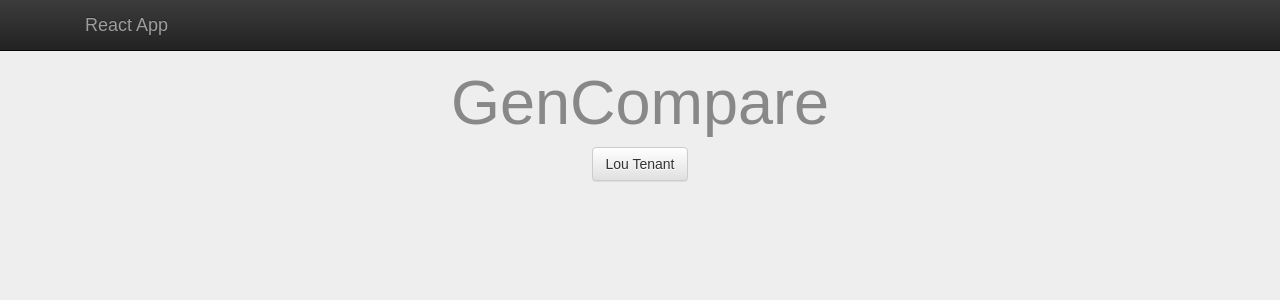
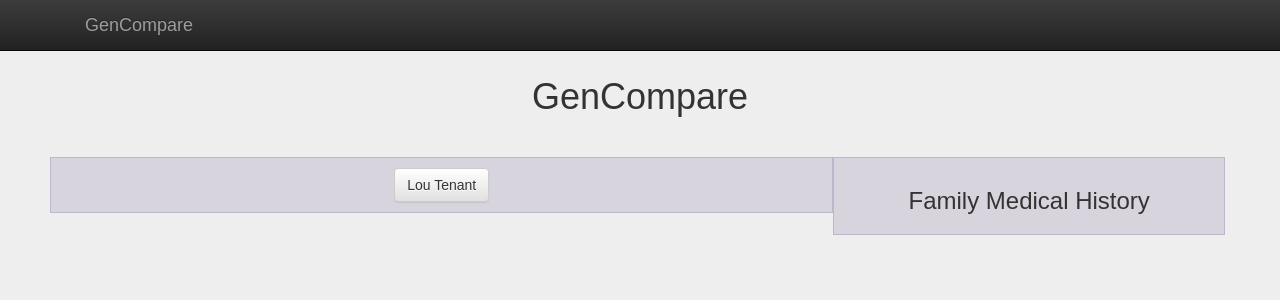
Before and after one commit to eastcoastcoder/ReactHackIL, a React (Create React App) app: page / in a window 1280 px wide. Shown: the top 300 px of the page. Built offline with nearby package versions, Linux system fonts and the light colour scheme.

Commit message:
css and html changes

```diff
--- a/src/App.js
+++ b/src/App.js
@@ -1,6 +1,6 @@
 import React, { Component } from 'react';
 import './App.css';
-import { Navbar, Jumbotron, Button, ButtonToolbar, Grid } from 'react-bootstrap';
+import { Navbar, Button, ButtonToolbar, Grid, PageHeader} from 'react-bootstrap';
 import 'bootstrap/dist/css/bootstrap.css';
 import 'bootstrap/dist/css/bootstrap-theme.css';
 
@@ -12,36 +12,19 @@ class App extends Component {
           <Grid>
             <Navbar.Header>
               <Navbar.Brand>
-                <a href="/">React App</a>
+                <a href="/">GenCompare</a>
               </Navbar.Brand>
-              <Navbar.Toggle />
+              <Navbar.Toggle/>
             </Navbar.Header>
           </Grid>
         </Navbar>
-        <Jumbotron>
+
+		<PageHeader>GenCompare</PageHeader>
           <Grid>
-            <h1 id = 'title'>GenCompare</h1>
               <ButtonToolbar id = 'buttons'>
-                {/* Provides extra visual weight and identifies the primary action in a set of buttons */}
-                <Button bsStyle="primary">Primary</Button>
-
-                {/* Indicates a successful or positive action */}
-                <Button bsStyle="success">Success</Button>
-
-                {/* Contextual button for informational alert messages */}
-                <Button bsStyle="info">Info</Button>
-
-                {/* Indicates caution should be taken with this action */}
-                <Button bsStyle="warning">Warning</Button>
-
-                {/* Indicates a dangerous or potentially negative action */}
-                <Button bsStyle="danger">Danger</Button>
-
-                {/* Deemphasize a button by making it look like a link while maintaining button behavior */}
-                <Button bsStyle="link">Link</Button>
               </ButtonToolbar>
           </Grid>
-        </Jumbotron>
+		  <div id = 'listProblems'></div>
       </div>
     );
   }
--- a/src/index.css
+++ b/src/index.css
@@ -16,6 +16,24 @@ body {
   font-family: sans-serif;
 }
 
+div.row>div{
+
+	padding-top: 10px;
+    padding-bottom: 10px;
+    background-color: rgba(86,61,124,.15);
+    border: 1px solid rgba(86,61,124,.2);
+}
+
+div.row::nth-child(1){
+
+	padding:0;
+}
+
+.page-header{
+
+	margin-top:5.5em;
+}
+
 #buttons Button{
 
 	float: none;
@@ -25,3 +43,8 @@ body {
 
 	color:#888;
 }
+
+#listProblems{
+
+	width: 33%;
+}
--- a/src/people.js
+++ b/src/people.js
@@ -1,5 +1,5 @@
 import React from 'react';
-import { Navbar, Jumbotron, Button, ButtonToolbar, Grid } from 'react-bootstrap';
+import { Navbar, Jumbotron, Button, ButtonToolbar, Grid, Row, Col} from 'react-bootstrap';
 
 class Patient extends React.Component{
 
@@ -12,7 +12,11 @@ class Patient extends React.Component{
 
 		return(
 
-			<Button>{this.props.person.fName + ' ' + this.props.person.lName}</Button>
+
+			<Row className="show-grid">
+				<Col xs={12} md={8}><Button>{this.props.person.fName + ' ' + this.props.person.lName}</Button></Col>
+				<Col xs={6} md={4}><h3>Family Medical History</h3></Col>
+			</Row>
 		);
 	}
 }
```
